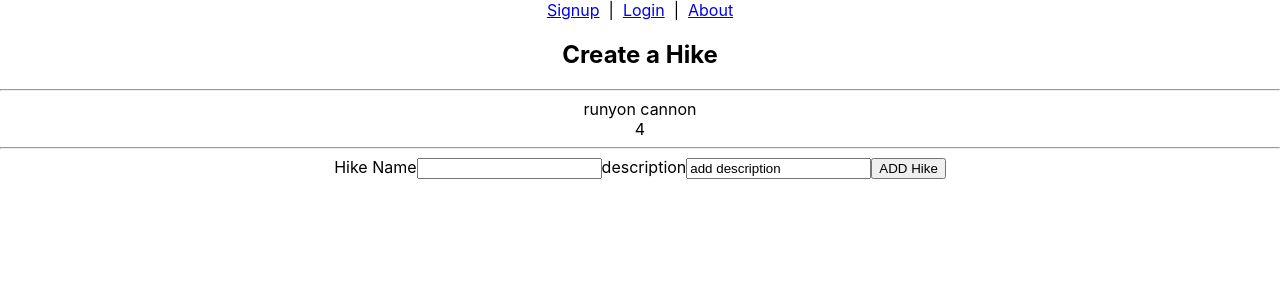
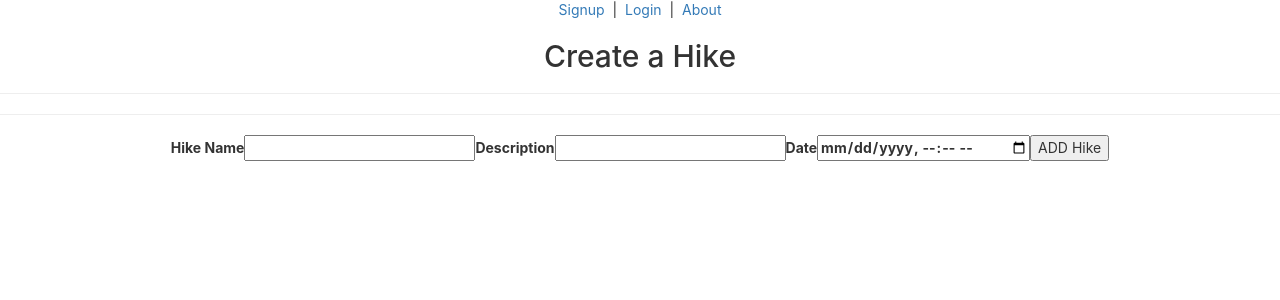
Before and after one commit to amandabuch1/hikeup, a React (Create React App) app: page /createhike in a window 1280 px wide. Shown: the top 300 px of the page. Built offline with nearby package versions, Linux system fonts and the light colour scheme.

Commit message:
Able to view all the hikes on the hike page and started to organise it

```diff
--- a/Routes/api/hikes.js
+++ b/Routes/api/hikes.js
@@ -3,7 +3,10 @@ const router = express.Router();
 const hikesCtrl = require('../../controllers/hikes');
 
 
-router.post('/create', hikesCtrl.create)
+// router.get('/', matzasCtrl.index);
+
+router.post('/create', hikesCtrl.create);
+
 
 // router.get('/', scoresCtrl.highScores);
 
--- a/public/index.html
+++ b/public/index.html
@@ -24,7 +24,8 @@
       work correctly both with client-side routing and a non-root public URL.
       Learn how to configure a non-root public URL by running `npm run build`.
     -->
-    <title>React App</title>
+    <link rel="stylesheet" href="https://maxcdn.bootstrapcdn.com/bootstrap/3.3.7/css/bootstrap.min.css" integrity="sha384-BVYiiSIFeK1dGmJRAkycuHAHRg32OmUcww7on3RYdg4Va+PmSTsz/K68vbdEjh4u" crossorigin="anonymous">
+    <title>HikeUp</title>
   </head>
   <body>
     <noscript>You need to enable JavaScript to run this app.</noscript>
--- a/src/App.js
+++ b/src/App.js
@@ -15,7 +15,10 @@ class App extends Component{
     super();
     this.state = {
       // Initialize user if there's a token, otherwise null
-      user: userService.getUser()
+      user: userService.getUser(),
+      hikes: [
+        // { title: "runyon cannon", description: 4 }
+      ],
     }
   };
 
@@ -26,6 +29,16 @@ class App extends Component{
 
   handleSignupOrLogin = () => {
     this.setState({user: userService.getUser()});
+  }
+
+  updateHikes =(newHike)=>{
+    console.log(newHike);
+    this.setState({
+        hikes: [
+          ...this.state.hikes,
+          newHike
+        ]
+    })
   }
 
 
@@ -57,7 +70,10 @@ class App extends Component{
               exact
               path="/hikes"
               render={()=>
-                <AllHikes />
+                <AllHikes
+                  hikes={this.state.hikes}
+
+                />
               }
             />
 
@@ -65,7 +81,10 @@ class App extends Component{
               exact
               path="/createhike"
               render={()=>
-                <CreateHike />
+                <CreateHike
+                  allHikes={this.state.hikes}
+                  updateHikes={this.updateHikes}
+                />
               }
             />
 
--- a/src/Components/AllHikes/AllHikes.js
+++ b/src/Components/AllHikes/AllHikes.js
@@ -5,6 +5,25 @@ class AllHikes extends Component {
         return (
           <div>
             <h1>AllHikes</h1>
+            <div className="card text-center border-primary mb-3">
+
+              {this.props.hikes.map((h, idx) => (
+
+                    <article key={idx}>
+                        <h3 className="card-header">
+                          Hike Name: {h.title}
+                        </h3>
+                        <div className="card-body">
+                          <div className="card-title">User: {h.user.name}</div>
+
+                          <div className="card-text">Description: {h.description}</div>
+                          <a href="#" class="btn btn-primary">Go somewhere</a>
+                        </div>
+                    </article>
+
+                ))}
+
+            </div>
           </div>
         );
     }
--- a/src/Components/CreateHike/CreateHike.js
+++ b/src/Components/CreateHike/CreateHike.js
@@ -5,10 +5,11 @@ import tokenService from '../../utils/tokenService';
 class CreateHike extends Component {
 
     state = {
-        hikes: [{ title: "runyon cannon", description: 4 }],
+        // hikes: [{ title: "runyon cannon", description: 4 }],
         newHike:{
             title: '',
-            description: 'add description',
+            description: '',
+            date: '',
         }
     };
 
@@ -38,17 +39,25 @@ class CreateHike extends Component {
           .then(res => {
             if (res.ok){
                 // Using the "function" approach because relying on existing state
+                console.log(res);
+                // this.props.updateHikes(this.state.newHike)
                 this.setState(state => ({
                     // Always replace, don't mutate top-level state properties
-                    hikes: [...state.hikes, this.state.newHike],
+                    // hikes: [...state.hikes, this.state.newHike],
                     // Reset the inputs for better UX
-                    newHike: {title: '', description: 'add description'}
+                    newHike: {title: '', description: '', date:''}
+
                 }));
+                return res.json();
             };
             // Probably a duplicate email
             // res.json().then(function(err) {
             //     throw new Error(err)
             // })
+          })
+          .then(data=>{
+              console.log(data)
+              this.props.updateHikes(data.hike)
           })
 
     };
@@ -71,12 +80,7 @@ class CreateHike extends Component {
             <section>
                 <h2>Create a Hike</h2>
                 <hr />
-                {this.state.hikes.map((h, idx) => (
-                    <article key={idx}>
-                        <div>{h.title}</div>
-                        <div>{h.description}</div>
-                    </article>
-                ))}
+
                 <hr />
                 <form onSubmit={this.addHike}>
                     <label>
@@ -89,13 +93,23 @@ class CreateHike extends Component {
                     />
                     </label>
                     <label>
-                    <span>description</span>
+                    <span>Description</span>
                     <input
                         name='description'
                         value={this.state.newHike.description}
                         onChange={this.handleFormChange}
                     />
                     </label>
+
+                    <label>
+                        <span>Date</span>
+                        <input
+                            type="datetime-local"
+                            name="date"
+                        >
+                        </input>
+                    </label>
+
                     <button>ADD Hike</button>
                 </form>
             </section>
```
Also changed, not shown: controllers/hikes.js (+20 -13 lines), src/utils/hikeService.js (deleted, +0 -31 lines).
